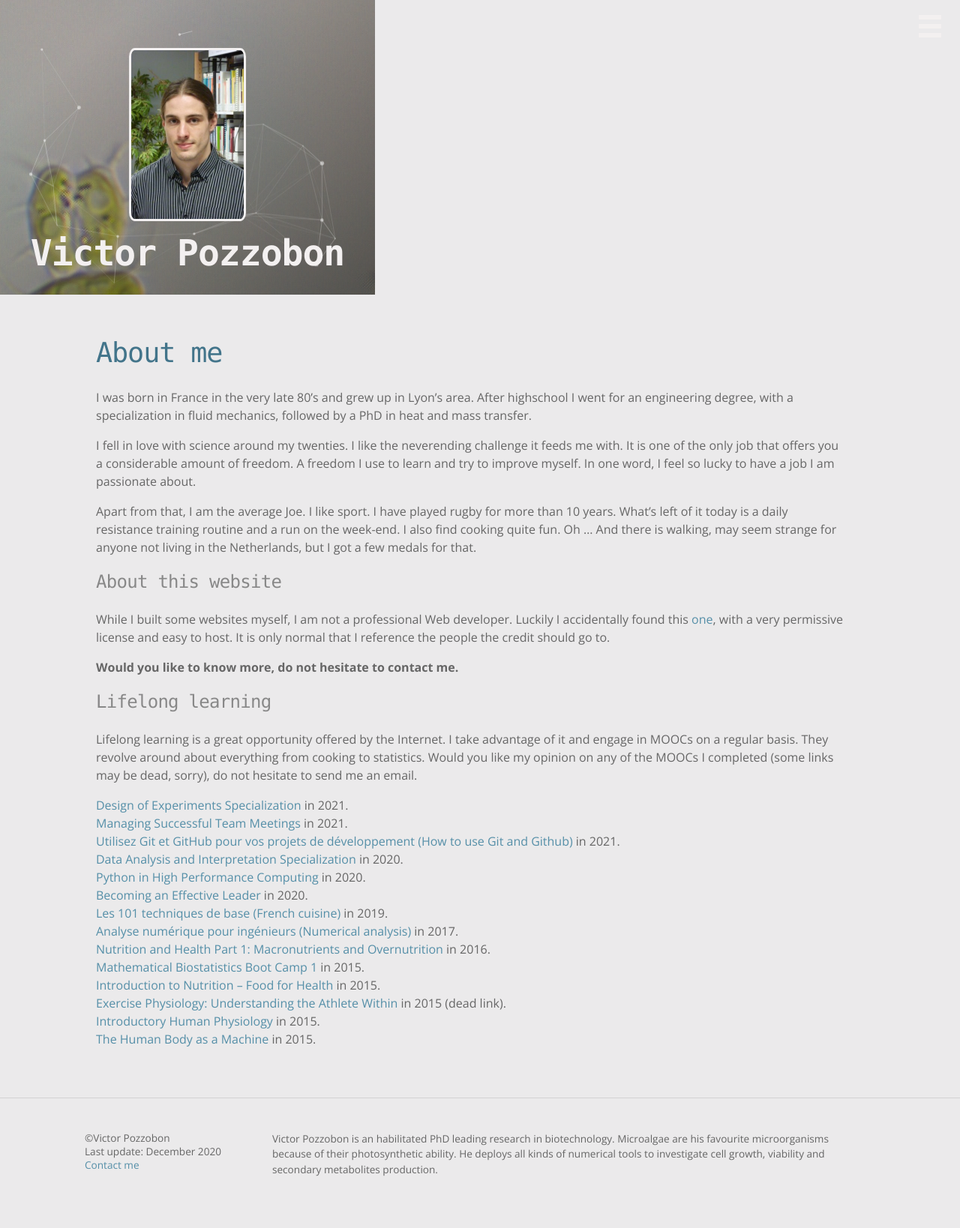
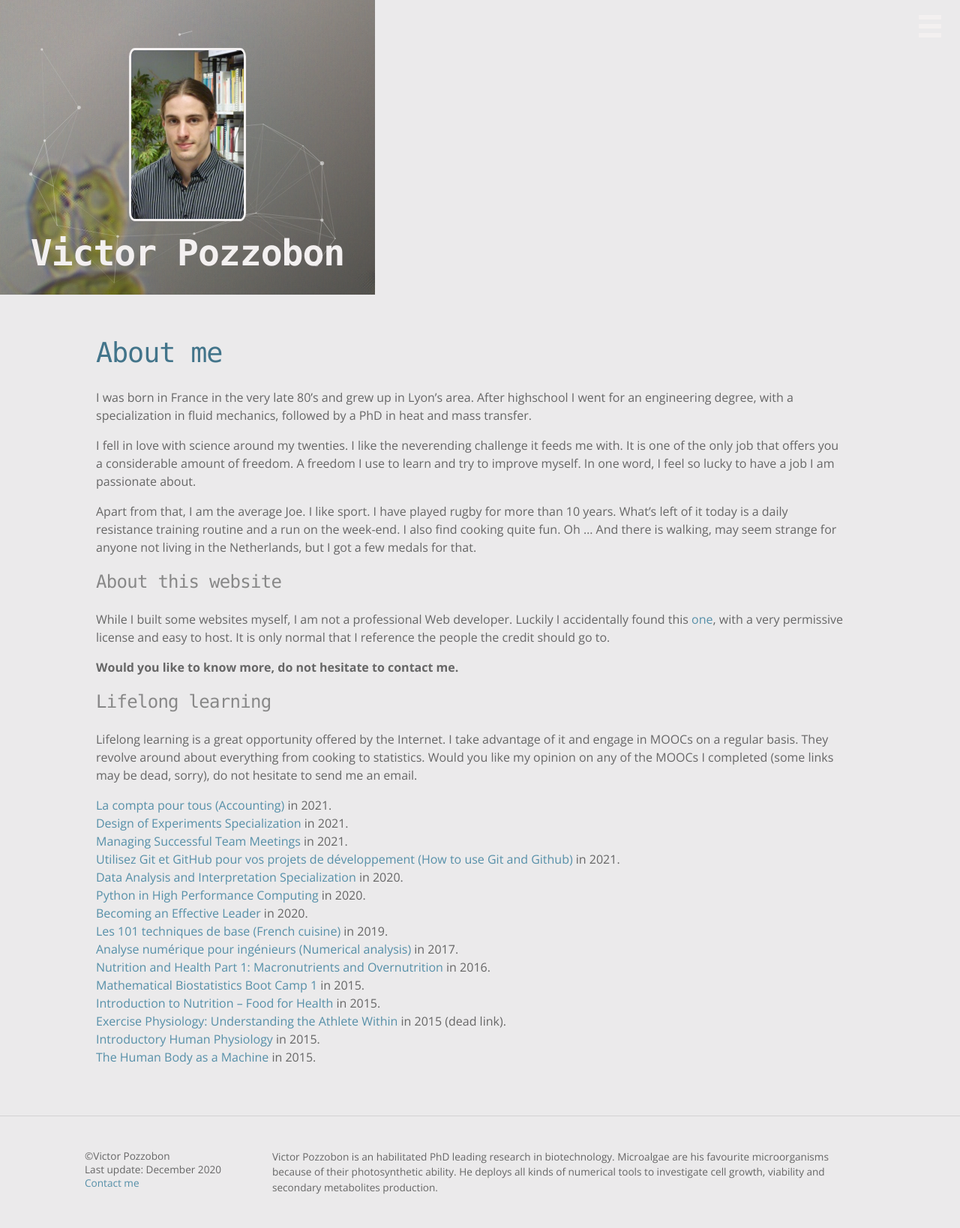
Before and after one commit to victorpozzobon/victorpozzobon.github.io, a Jekyll site: the page built from _pages/about.md, in a window 1280 px wide. Shown: the whole page at 75% size. Built offline with Jekyll 4.4.1, drawn with Linux system fonts in a browser that asks for light colours; before the commit the page ends 1614 px from its top, so only the background shows below that.

Commit message:
New mooc

```diff
--- a/_pages/about.md
+++ b/_pages/about.md
@@ -39,7 +39,7 @@ I take advantage of it and engage in MOOCs on a regular basis. They revolve arou
 about everything from cooking to statistics. Would you like my opinion on any of the
 MOOCs I completed (some links may be dead, sorry), do not hesitate to send me an email.
 
-<!-- [La compta pour tous (Accounting)](https://www.fun-mooc.fr/courses/course-v1:CNAM+01021+session06/about) in 2021. <br/> -->
+[La compta pour tous (Accounting)](https://www.fun-mooc.fr/courses/course-v1:CNAM+01021+session06/about) in 2021. <br/>
 [Design of Experiments Specialization](https://www.coursera.org/specializations/design-experiments) in 2021. <br/>
 [Managing Successful Team Meetings](https://alison.com/course/business-communication-managing-successful-team-meetings-revised) in 2021. <br/>
 [Utilisez Git et GitHub pour vos projets de développement (How to use Git and Github)](https://openclassrooms.com/fr/courses/5641721-utilisez-git-et-github-pour-vos-projets-de-developpement) in 2021. <br/>
```
